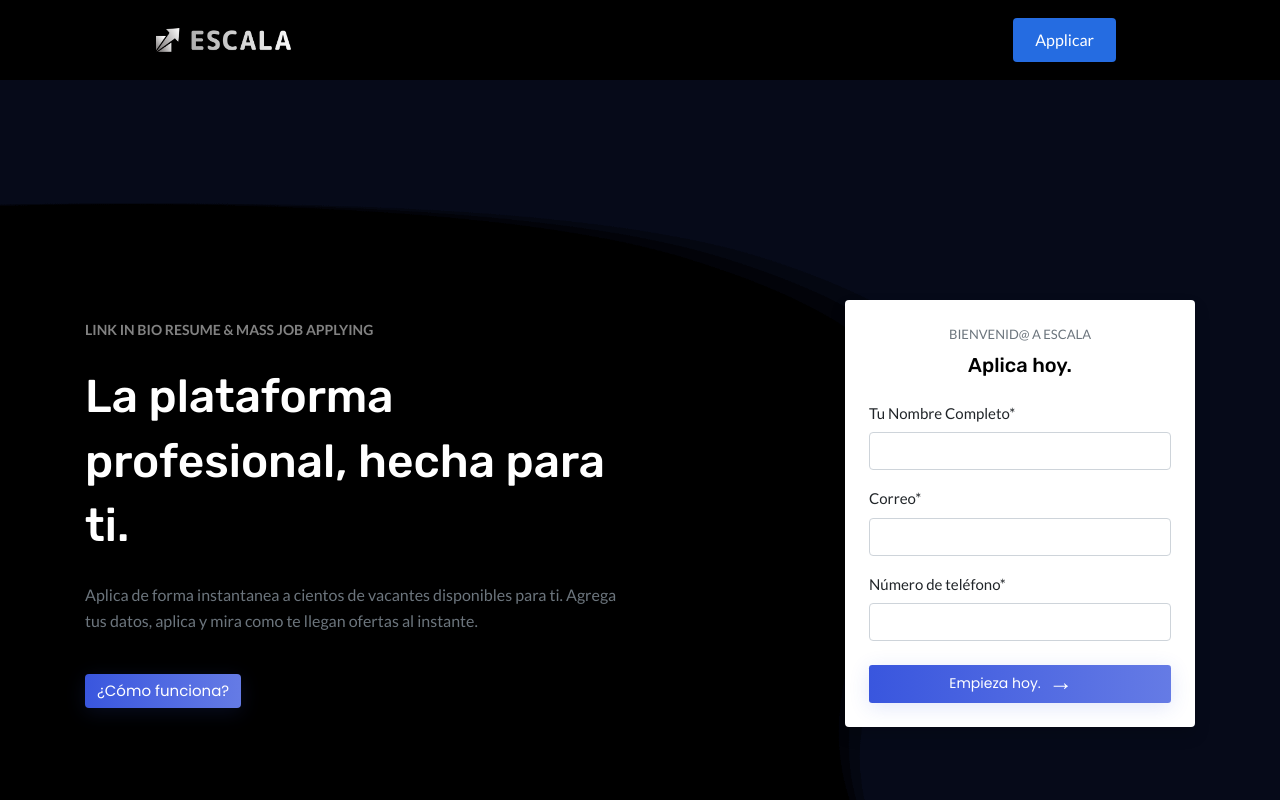
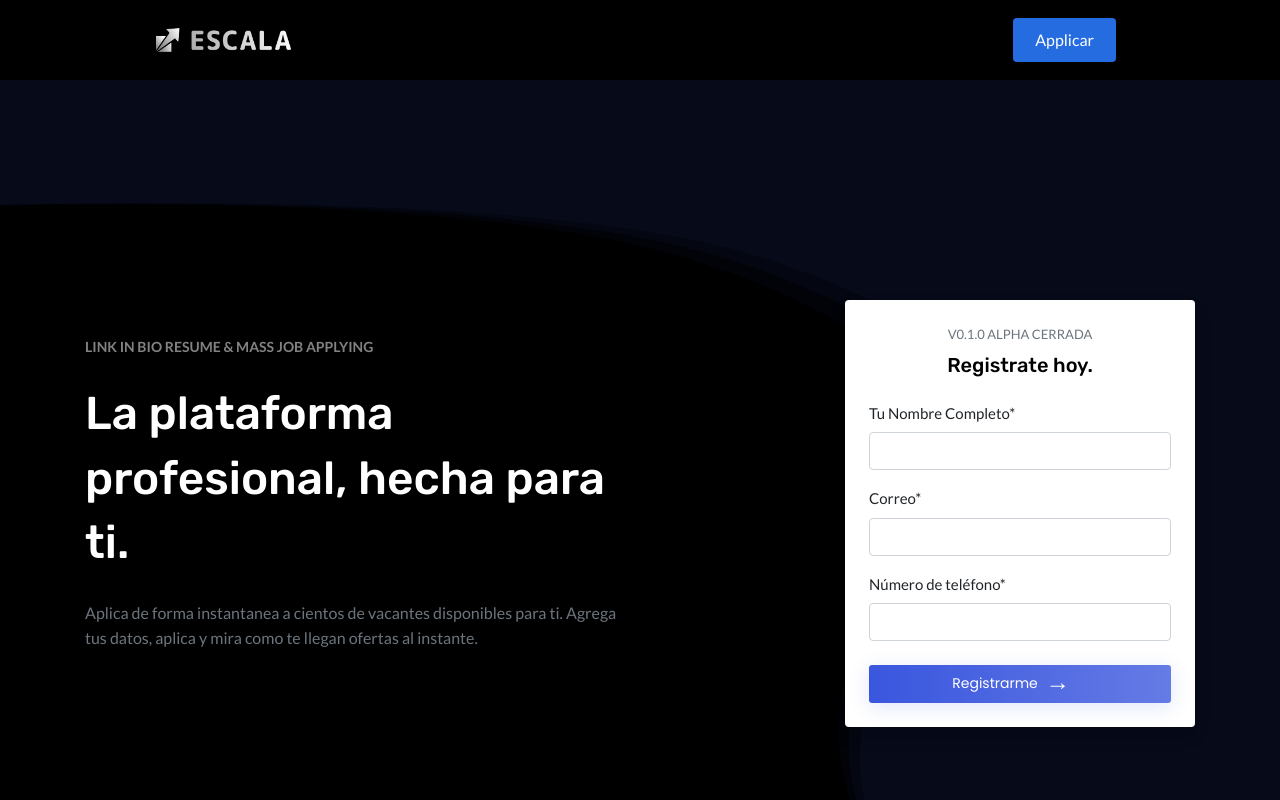
Before and after one commit to ARamss/Escala, a React (Create React App) app in the folder client/: page / in a window 1280 px wide. Shown: the top 800 px of the page. Built offline with nearby package versions, Linux system fonts and the light colour scheme; a web font is replaced by a local one.

Commit message:
[rams][client]sections

```diff
--- a/client/src/component/Navbar/Navbar.js
+++ b/client/src/component/Navbar/Navbar.js
@@ -2,7 +2,6 @@ import React from 'react';
 import {
   Nav,
   NavLink,
-  Bars,
   NavMenu,
   NavBtn,
   NavBtnLink
@@ -16,7 +15,6 @@ const Navbar = () => {
         <NavLink to='/'>
           <img src={logolight} style={{ width: 135 }} alt='logo' />
         </NavLink>
-        <Bars />
         <NavMenu>
           {/* Second Nav */}
           {/* <NavBtnLink to='/sign-in'>Sign In</NavBtnLink> */}
--- a/client/src/pages/Landing/Section.js
+++ b/client/src/pages/Landing/Section.js
@@ -4,7 +4,7 @@ import { Container, Row, Col, Form, FormGroup, Label, Input , Button} from "reac
 // Import Background Image
 import Background from "../../assets/images/hero-4-bg-img.png";
 
-import { Link } from "react-router-dom";
+// import { Link } from "react-router-dom";
 
 class Section extends Component {
   render() {
@@ -18,14 +18,14 @@ class Section extends Component {
                 <p className="text-uppercase font-weight-bold f-14 mb-4" style={{color:'#828282'}}>Link in bio resume & mass job applying</p>
                 <h1 className="hero-4-title mb-4 line-height-1_4" style={{ color: "#fff"}}>La plataforma profesional, hecha para ti.</h1>
                 <p className="text-muted mb-4 pb-3">Aplica de forma instantanea a cientos de vacantes disponibles para ti. Agrega tus datos, aplica y mira como te llegan ofertas al instante.</p>
-                <Link to="#" className="btn btn-primary">¿Cómo funciona?</Link>
+                {/*<Link to="#" className="btn btn-primary">¿Cómo funciona?</Link>*/}
               </div>
             </Col>
             <Col lg={4} className="offset-lg-2 col-md-8">
               <div className="hero-login-form mx-auto bg-white shadow p-4 rounded mt-5 mt-lg-0">
                 <div className="text-center">
-                <p className="text-muted mb-2 f-13 text-uppercase">Bienvenid@ a escala</p>
-                <h5 className="form-title mb-4">Aplica hoy.</h5>
+                <p className="text-muted mb-2 f-13 text-uppercase">V0.1.0 ALPHA CERRADA</p>
+                <h5 className="form-title mb-4">Registrate hoy.</h5>
                 </div>
                 <Form>
                   <FormGroup className="mb-3">
@@ -40,7 +40,7 @@ class Section extends Component {
                     <Label for="exampleFormControlInput3" className="f-15">Número de teléfono*</Label>
                     <Input type="password" className="form-control" id="exampleFormControlInput3" placeholder="" />
                   </FormGroup>
-                  <Button type="submit" color="primary" className="btn btn-primary btn-block btn-sm">Empieza hoy.<span className="ml-2 right-icon">&#8594;</span><i className="mdi mdi-telegram ml-2"></i></Button>
+                  <Button type="submit" color="primary" className="btn btn-primary btn-block btn-sm">Registrarme<span className="ml-2 right-icon">&#8594;</span><i className="mdi mdi-telegram ml-2"></i></Button>
                 </Form>
               </div>
             </Col>
```
